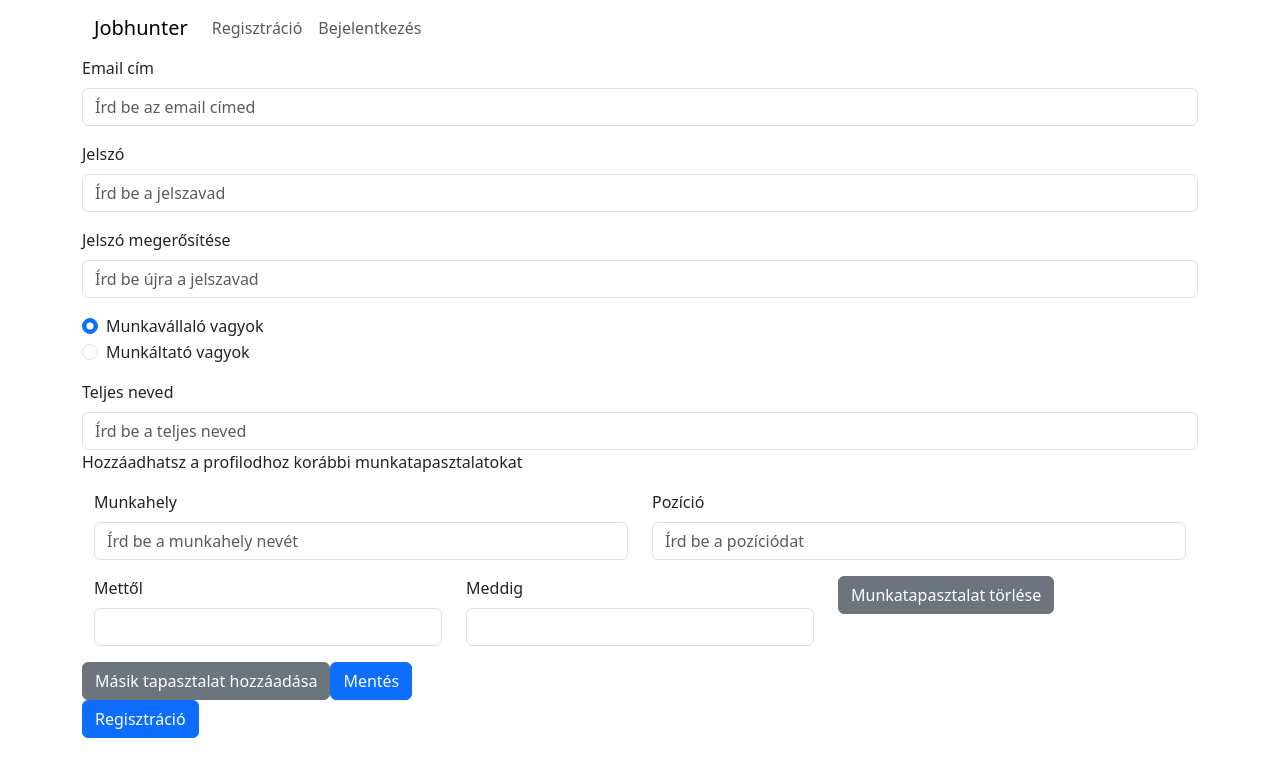
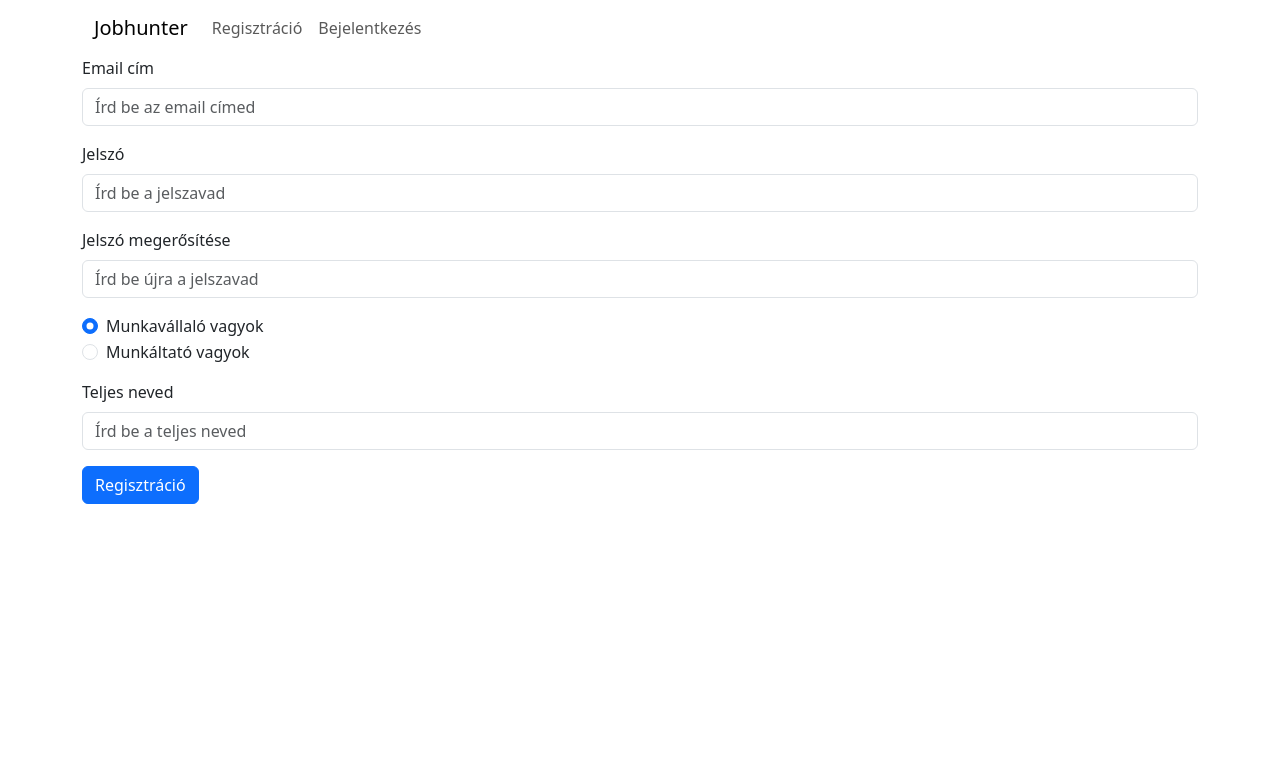
Before and after one commit to Bazska2013/Jobhunter, a React (Vite) app in the folder client/: page /register in a window 1280 px wide. Shown: the top 776 px of the page. Built offline with nearby package versions, Linux system fonts and the light colour scheme.

Commit message:
Regisztráció validálás nagyjából működik még kiegészítésre szorul

```diff
--- a/client/package.json
+++ b/client/package.json
@@ -13,6 +13,7 @@
     "@reduxjs/toolkit": "^2.2.5",
     "axios": "^1.7.2",
     "bootstrap": "^5.3.3",
+    "formik": "^2.4.6",
     "react": "^18.2.0",
     "react-bootstrap": "^2.10.2",
     "react-dom": "^18.2.0",
--- a/client/src/pages/Register.jsx
+++ b/client/src/pages/Register.jsx
@@ -7,79 +7,136 @@ import {show} from "../features/auth/loginModalSlice.js";
 import {useDispatch, useSelector} from "react-redux";
 import {useNavigate} from "react-router-dom";
 import * as yup from "yup";
-
-const schema = yup.object().shape({
-    email: yup.string().email().required(),
-    password: yup.string().min(8).required(),
-    fullname: yup.string().required(),
-    role: yup.string().oneOf(['company', 'employee']).required(),
-});
+import * as formik from "formik";
 
 const Register = () => {
     const [userType, setUserType] = useState(false);
 
-    const { email, password, fullname, role } = useSelector(state => state.register);
+    const { Formik } = formik;
 
-    const dispatch = useDispatch();
-    const navigate = useNavigate();
+    const schema = yup.object().shape({
+        email: yup.string().email().required(),
+        password1: yup.string().required(),
+        password2: yup.string().required(),
+        name: yup.string().required(),
+    });
 
-    const handleSubmit = (event) => {
-        event.preventDefault();
-        const user = { email, password, fullname, role };
-        try {
-            schema.validate(user);
-            dispatch(register(user));
-        } catch (error) {
-            console.error(error);
-        }
-        dispatch(login());
-        navigate('/');
-        dispatch(show());
-    }
+    // const { email, password, fullname, role } = useSelector(state => state.register);
+
+    // const dispatch = useDispatch();
+    // const navigate = useNavigate();
+
+    // const handleSubmit = (event) => {
+    //     event.preventDefault();
+    //     const user = { email, password, fullname, role };
+    //     try {
+    //         schema.validate(user);
+    //         dispatch(register(user));
+    //     } catch (error) {
+    //         console.error(error);
+    //     }
+    //     dispatch(login());
+    //     navigate('/');
+    //     dispatch(show());
+    // }
 
     return (
         <>
             <NavBar />
-            <Form onSubmit={handleSubmit}>
-                <Form.Group className="mb-3" controlId="formBasicEmail">
+            <Formik
+                validationSchema={schema}
+                onSubmit={console.log}
+                initialValues={{
+                    email: '',
+                    password1: '',
+                    password2: '',
+                    name: '',
+                }}
+            >
+                {({handleSubmit, handleChange, values, errors}) => (
+                    <Form noValidate onSubmit={handleSubmit}>
+                        <Form.Group className="mb-3" controlId="email">
                             <Form.Label>Email cím</Form.Label>
-                    <Form.Control type="email" placeholder="Írd be az email címed" />
+                            <Form.Control
+                                type="email"
+                                placeholder="Írd be az email címed"
+                                name="email"
+                                value={values.email}
+                                onChange={handleChange}
+                                isInvalid={!!errors.email}
+                            />
+                            <Form.Control.Feedback type="invalid">
+                                {errors.email}
+                            </Form.Control.Feedback>
                         </Form.Group>
-
-                <Form.Group className="mb-3" controlId="formBasicPassword">
+                        <Form.Group className="mb-3" controlId="password1">
                             <Form.Label>Jelszó</Form.Label>
-                    <Form.Control type="password" placeholder="Írd be a jelszavad" />
+                            <Form.Control
+                                type="password"
+                                placeholder="Írd be a jelszavad"
+                                name="password1"
+                                value={values.password1}
+                                onChange={handleChange}
+                                isInvalid={!!errors.password1}
+                            />
+                            <Form.Control.Feedback type="invalid">
+                                {errors.password1}
+                            </Form.Control.Feedback>
                         </Form.Group>
-                <Form.Group className="mb-3" controlId="formBasicPassword">
+                        <Form.Group className="mb-3" controlId="password2">
                             <Form.Label>Jelszó megerősítése</Form.Label>
-                    <Form.Control type="password" placeholder="Írd be újra a jelszavad" />
+                            <Form.Control
+                                type="password"
+                                placeholder="Írd be újra a jelszavad"
+                                name="password2"
+                                value={values.password2}
+                                onChange={handleChange}
+                                isInvalid={!!errors.password2}
+                            />
+                            <Form.Control.Feedback type="invalid">
+                                {errors.password2}
+                            </Form.Control.Feedback>
                         </Form.Group>
-                <Form.Group className="mb-3" controlId="formBasicCheckbox">
+                        <Form.Group className="mb-3" controlId="user-type">
                             <Form.Check type="radio" label="Munkavállaló vagyok" name="user-type" id="jobseeker" onClick={() => setUserType(false)} defaultChecked={true} />
                             <Form.Check type="radio" label="Munkáltató vagyok" name="user-type" id="company" onClick={() => setUserType(true)} />
                         </Form.Group>
-                <Form.Group>
+                        <Form.Group className="mb-3" controlId="name" >
                             {userType ?
                                 <>
                                     <Form.Label>Cég neve</Form.Label>
-                            <Form.Control type="text" placeholder="Írd be regisztrálni kívánt cég nevét" />
+                                    <Form.Control
+                                        type="text"
+                                        placeholder="Írd be regisztrálni kívánt cég nevét"
+                                        name="name"
+                                        value={values.name}
+                                        onChange={handleChange}
+                                        isInvalid={!!errors.name}
+                                    />
                                 </>
                                 :
                                 <>
                                     <Form.Label>Teljes neved</Form.Label>
-                            <Form.Control type="text" placeholder="Írd be a teljes neved" />
+                                    <Form.Control
+                                        type="text"
+                                        placeholder="Írd be a teljes neved"
+                                        name="name"
+                                        value={values.name}
+                                        onChange={handleChange}
+                                        isInvalid={!!errors.name}
+                                    />
                                 </>
                             }
+                            <Form.Control.Feedback type="invalid">
+                                {errors.name}
+                            </Form.Control.Feedback>
                         </Form.Group>
-                {userType ? <></> :
-                <>
-                    <Experiences />
-                </>
-                }
                         <Button variant="primary" type="submit">
                             Regisztráció
                         </Button>
                     </Form>
+                )}
+            </Formik>
         </>
     );
 }
```
Also changed, not shown: 1 other file (tests, documents, lock files or other folders). Lines whose indentation alone changed are shown as unchanged.
